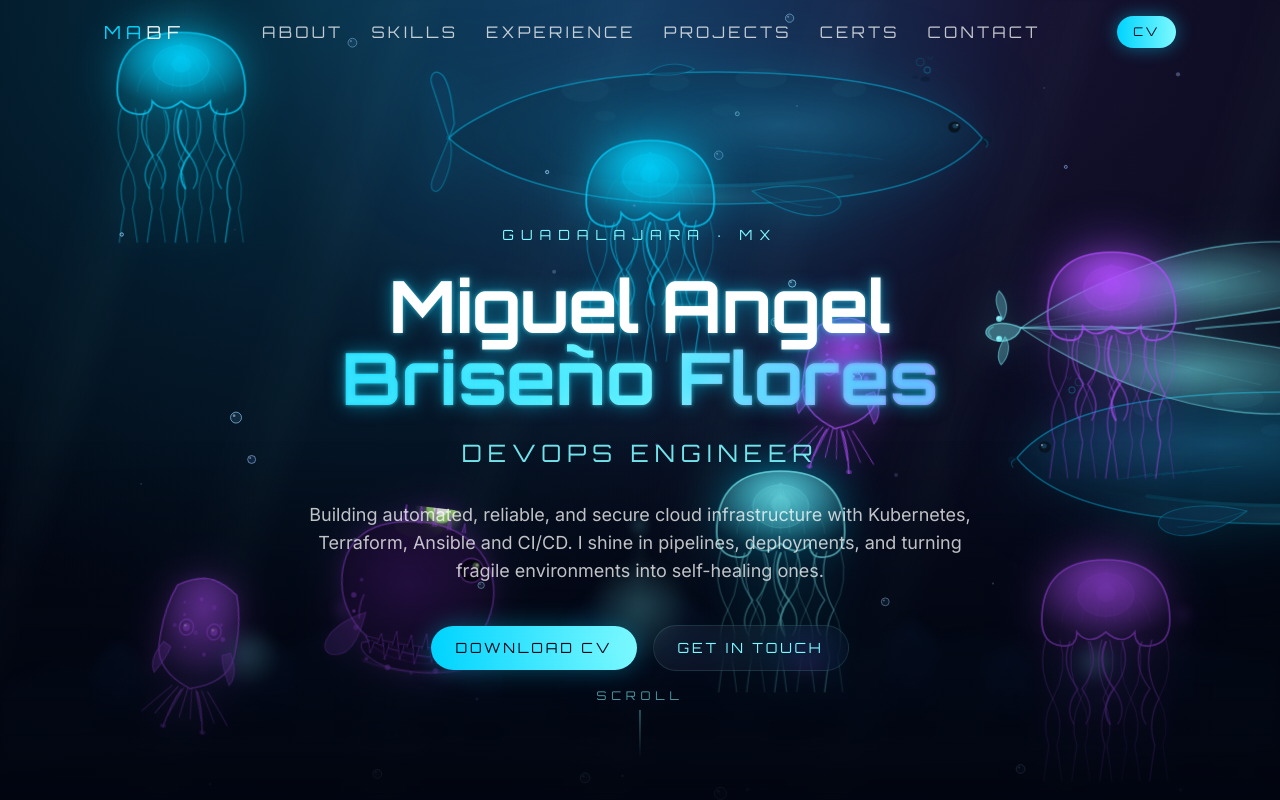
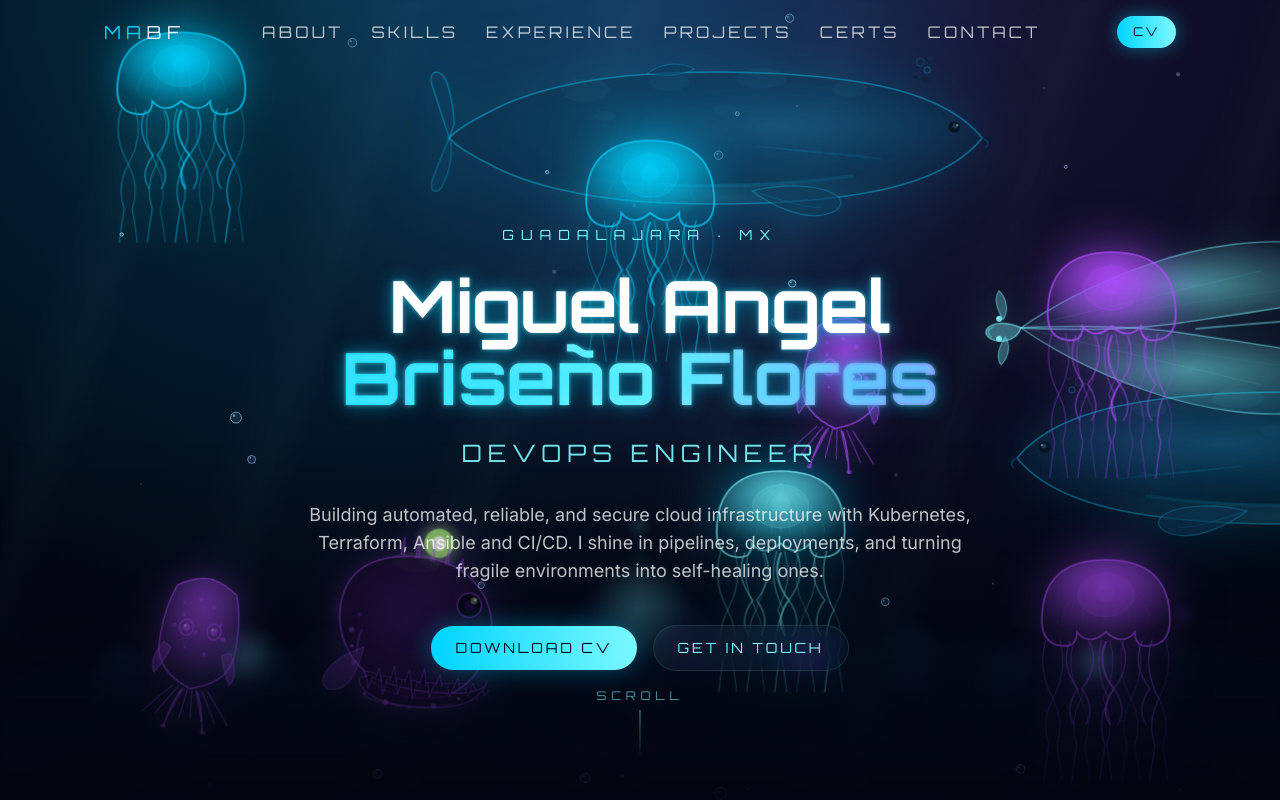
Before and after one commit to MiguelABFlores/miguelabf-devops-portfolio, a Next.js app: page / in a window 1280 px wide. Shown: the top 800 px of the page. Built offline with nearby package versions, Linux system fonts and the light colour scheme.

Commit message:
fix(creatures): expand anglerfish SVG viewBox so lure glow isn't clipped

```diff
--- a/src/components/ocean/Creatures.tsx
+++ b/src/components/ocean/Creatures.tsx
@@ -268,7 +268,7 @@ function Anglerfish({
       pointerEvents: 'none', willChange: 'transform',
       animation: 'squidDrift 48s ease-in-out 0s infinite',
     }}>
-      <svg width="220" height="260" viewBox="0 0 220 260" style={{
+      <svg width="220" height="295" viewBox="0 -35 220 295" style={{
         filter: `drop-shadow(0 0 22px rgba(177,78,255,0.28)) drop-shadow(0 0 8px rgba(177,78,255,0.18))`,
       }}>
         <defs>
```
